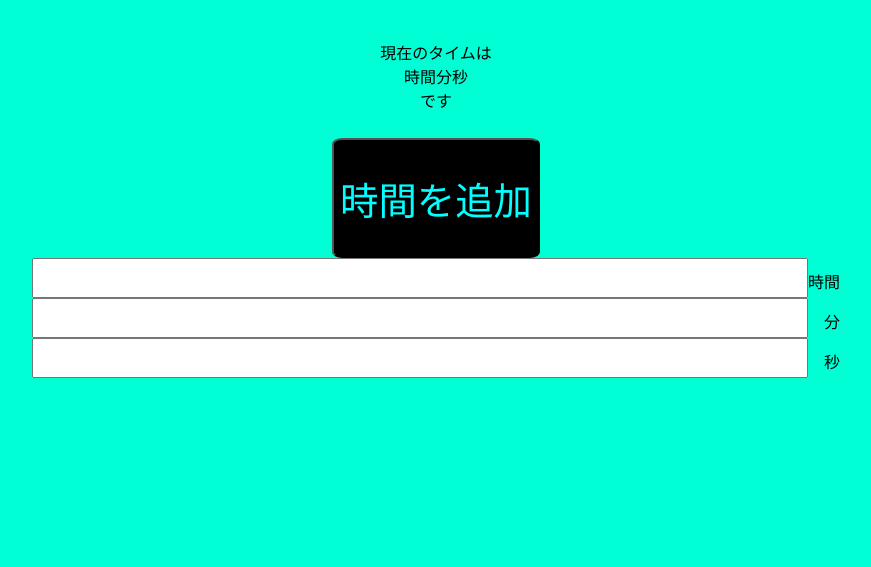
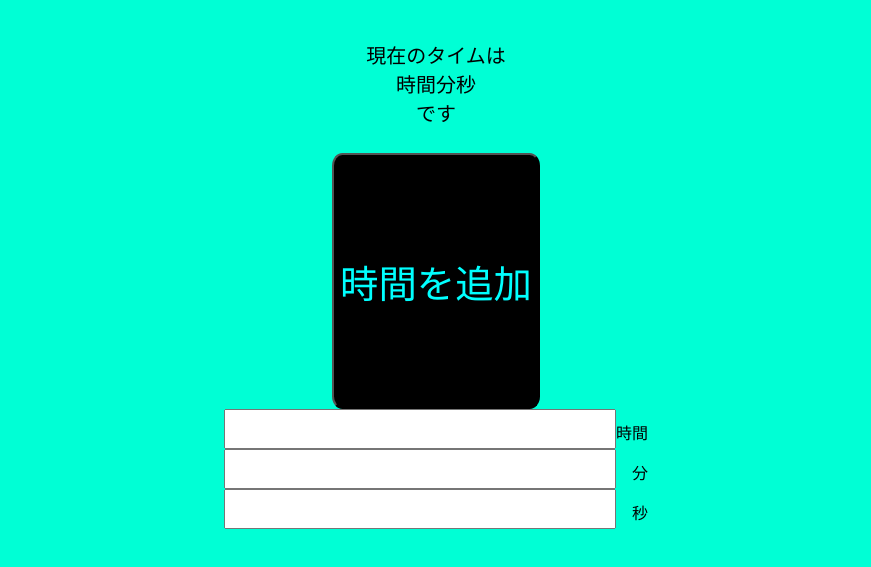
Before and after one commit to S-act/timer1, a plain HTML site: page index.html in a window 1280 px wide. Shown: the part 139-706 px from the top of the page, without its empty margins (212-1083 px from the left). Drawn offline with Linux system fonts and the light colour scheme.

Commit message:
Update mondai.css

```diff
--- a/mondai.css
+++ b/mondai.css
@@ -28,13 +28,17 @@ body{
     color: aqua;
     background-color: black;
 
-    height: 15vh;
+    height: 20vw;
     font-size: 3vw;
     text-align: center;
     margin-left: auto;
+    margin-right: auto;
     border-radius: 5%;
 }
-
+.fontt{
+    font-size: 20px;
+    text-align: center;
+}
 .ippai{
     width: 100%;
 
@@ -42,5 +46,5 @@ body{
 
 .inputt{
     font-size: 30px ;
-    width: 60vw;
+    width: 30vw;
 }
```
